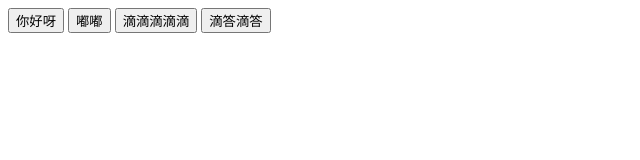
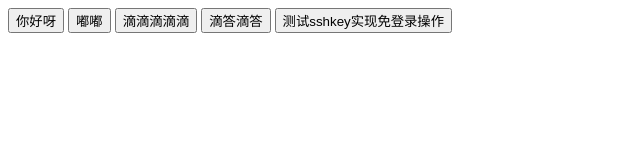
Before and after one commit to caiqichao/git-demo, a plain HTML site: page index.html in a window 1280 px wide. Shown: the whole page, without its empty margins (0-640 px from the left). Drawn offline with Linux system fonts and the light colour scheme.

Commit message:
测试ssh

```diff
--- a/index.html
+++ b/index.html
@@ -10,5 +10,6 @@
     <button>嘟嘟</button>
     <button>滴滴滴滴滴</button>
     <button>滴答滴答</button>
+    <button>测试sshkey实现免登录操作</button>
 </body>
 </html>
```
